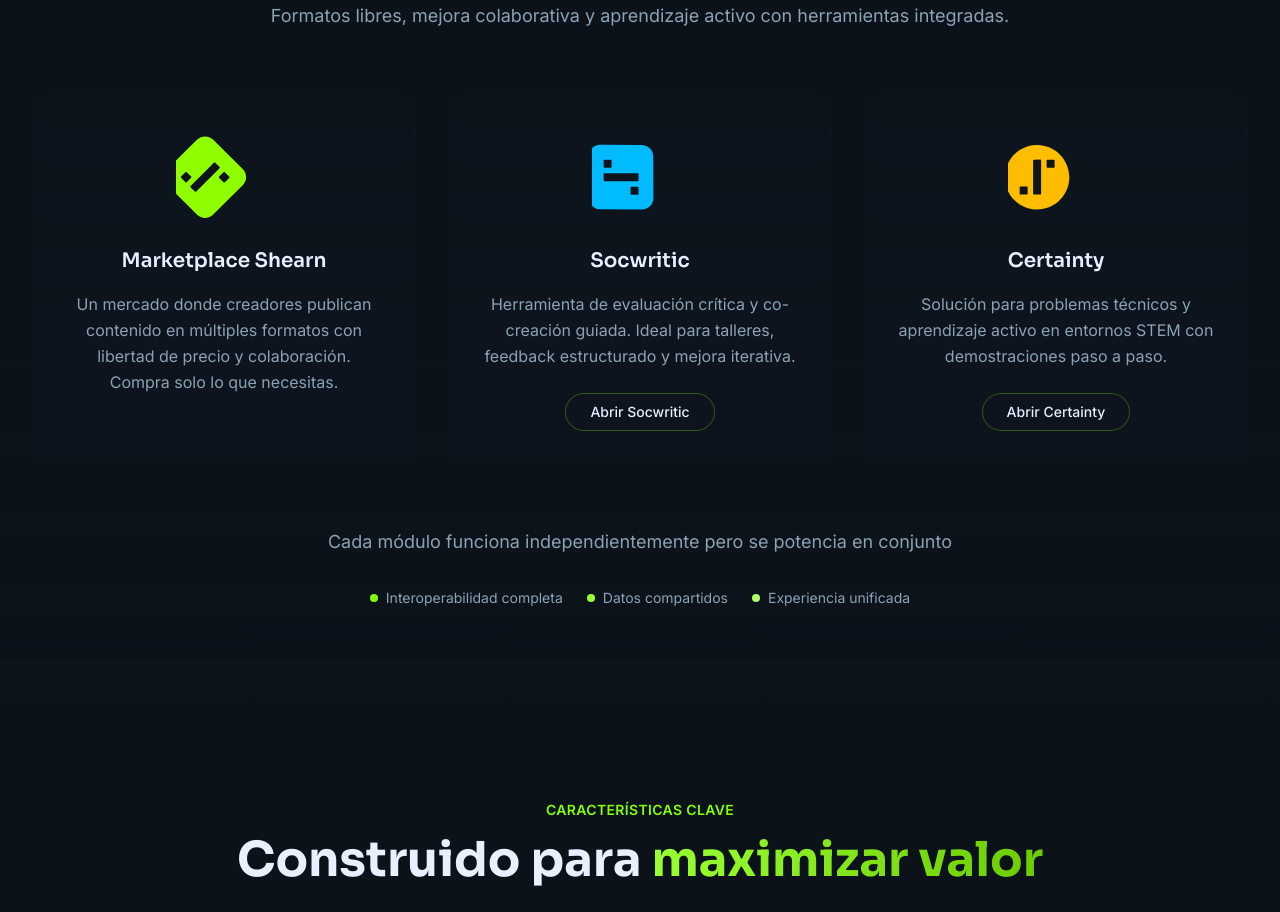
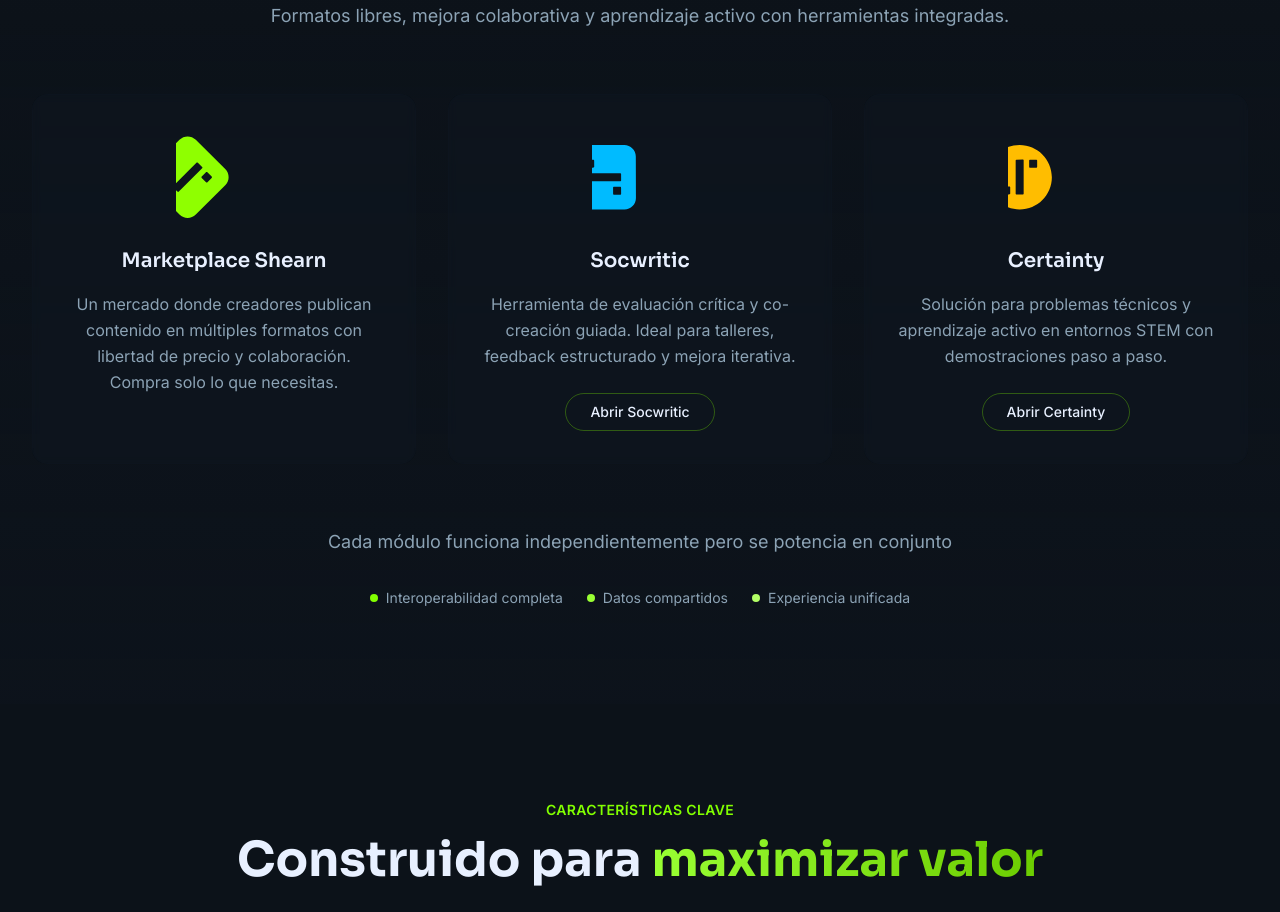
Before and after one commit to mateobodenlle/shearn-website, a React (Vite) app: page / in a window 1280 px wide. Shown: the part 1030-1942 px from the top of the page. Built offline with nearby package versions, Linux system fonts and the light colour scheme.

Commit message:
Move icons significantly further to the right

```diff
--- a/src/components/Ecosystem.tsx
+++ b/src/components/Ecosystem.tsx
@@ -81,7 +81,7 @@ const Ecosystem: React.FC = () => {
                   {module.iconType === 'svg' ? (
                     <div className="w-20 h-20 lg:w-24 lg:h-24 flex items-center justify-center group-hover:scale-110 transition-transform duration-300">
                       {module.title === 'Marketplace Shearn' && (
-                        <svg width="100%" height="100%" viewBox="6000 2000 2200 1900" className="filter brightness-110">
+                        <svg width="100%" height="100%" viewBox="6400 2000 2200 1900" className="filter brightness-110">
                           <g transform="matrix(5.55556,0,0,5.55556,0,0)">
                             <g transform="matrix(1,0,0,1,714.204,15.6553)">
                               <path d="M519.434,370.227L640.929,490.95C659.494,509.397 659.494,539.35 640.93,557.797L519.434,678.521C500.869,696.968 470.725,696.968 452.16,678.521L330.665,557.797C312.1,539.351 312.1,509.398 330.665,490.951L452.161,370.227C470.725,351.78 500.869,351.78 519.434,370.227ZM567.268,504.018C565.667,502.437 563.074,502.445 561.482,504.036L543.916,521.603C542.324,523.195 542.332,525.771 543.934,527.353L561.612,544.807C563.214,546.389 565.807,546.38 567.398,544.789L584.965,527.222C586.557,525.63 586.548,523.054 584.947,521.473L567.268,504.018ZM409.982,503.73C408.486,502.254 406.066,502.262 404.58,503.747L386.63,521.698C385.144,523.184 385.152,525.588 386.647,527.065L404.711,544.9C406.207,546.377 408.627,546.369 410.113,544.883L428.063,526.933C429.549,525.447 429.541,523.042 428.046,521.566L409.982,503.73ZM527.924,464.633C526.32,463.049 523.723,463.057 522.129,464.651L426.082,560.698C424.488,562.292 424.496,564.872 426.101,566.456L443.77,583.902C445.374,585.486 447.971,585.477 449.565,583.883L545.612,487.836C547.206,486.242 547.198,483.662 545.593,482.078L527.924,464.633Z" fill="#82FF00"/>
@@ -90,7 +90,7 @@ const Ecosystem: React.FC = () => {
                         </svg>
                       )}
                       {module.title === 'Socwritic' && (
-                        <svg width="100%" height="100%" viewBox="6000 2000 2200 1900" className="filter brightness-110">
+                        <svg width="100%" height="100%" viewBox="6400 2000 2200 1900" className="filter brightness-110">
                           <g transform="matrix(5.55556,0,0,5.55556,0,0)">
                             <g transform="matrix(1,0,0,1,697.559,32.2144)">
                               <path d="M635.163,422.578L635.709,593.852C635.792,620.023 614.612,641.203 588.442,641.12L417.166,640.574C390.995,640.491 369.68,619.175 369.597,593.004L369.051,421.73C368.968,395.559 390.148,374.379 416.318,374.462L587.594,375.008C613.765,375.091 635.08,396.407 635.163,422.578ZM574.383,551.006C574.368,548.755 572.529,546.928 570.278,546.928L545.435,546.928C543.184,546.928 541.368,548.755 541.383,551.006L541.541,575.849C541.555,578.1 543.394,579.927 545.645,579.927L570.488,579.927C572.739,579.927 574.555,578.1 574.541,575.849L574.383,551.006ZM574.412,495.336C574.397,493.081 572.555,491.251 570.301,491.251L434.47,491.251C432.216,491.251 430.397,493.081 430.412,495.336L430.57,520.166C430.584,522.42 432.426,524.25 434.681,524.25L570.511,524.25C572.766,524.25 574.584,522.42 574.57,520.166L574.412,495.336ZM463.368,439.584C463.354,437.483 461.638,435.777 459.536,435.777L434.15,435.777C432.049,435.777 430.354,437.483 430.368,439.584L430.529,464.969C430.543,467.07 432.26,468.776 434.361,468.776L459.747,468.776C461.848,468.776 463.543,467.07 463.529,464.969L463.368,439.584Z" fill="#00AAFF"/>
@@ -99,7 +99,7 @@ const Ecosystem: React.FC = () => {
                         </svg>
                       )}
                       {module.title === 'Certainty' && (
-                        <svg width="100%" height="100%" viewBox="6000 2000 2200 1900" className="filter brightness-110">
+                        <svg width="100%" height="100%" viewBox="6400 2000 2200 1900" className="filter brightness-110">
                           <g transform="matrix(5.55556,0,0,5.55556,0,0)">
                             <g transform="matrix(6.12323e-17,-1,1,6.12323e-17,692.35,1042.13)">
                               <path d="M502.113,374.51C575.545,374.51 635.161,434.12 635.161,507.542C635.161,580.964 575.545,640.573 502.113,640.573C428.682,640.573 369.065,580.964 369.065,507.542C369.065,434.12 428.682,374.51 502.113,374.51ZM574.412,495.336C574.397,493.081 572.555,491.251 570.301,491.251L434.47,491.251C432.216,491.251 430.397,493.081 430.412,495.336L430.57,520.166C430.584,522.42 432.426,524.25 434.681,524.25L570.511,524.25C572.766,524.25 574.584,522.42 574.57,520.166L574.412,495.336ZM574.383,551.006C574.368,548.755 572.529,546.928 570.278,546.928L545.435,546.928C543.184,546.928 541.368,548.755 541.383,551.006L541.541,575.849C541.555,578.1 543.394,579.927 545.645,579.927L570.488,579.927C572.739,579.927 574.555,578.1 574.541,575.849L574.383,551.006ZM463.368,439.584C463.354,437.483 461.638,435.777 459.536,435.777L434.15,435.777C432.049,435.777 430.354,437.483 430.368,439.584L430.529,464.969C430.543,467.07 432.26,468.776 434.361,468.776L459.747,468.776C461.848,468.776 463.543,467.70 463.529,464.969L463.368,439.584Z" fill="#FFAC00"/>
```
